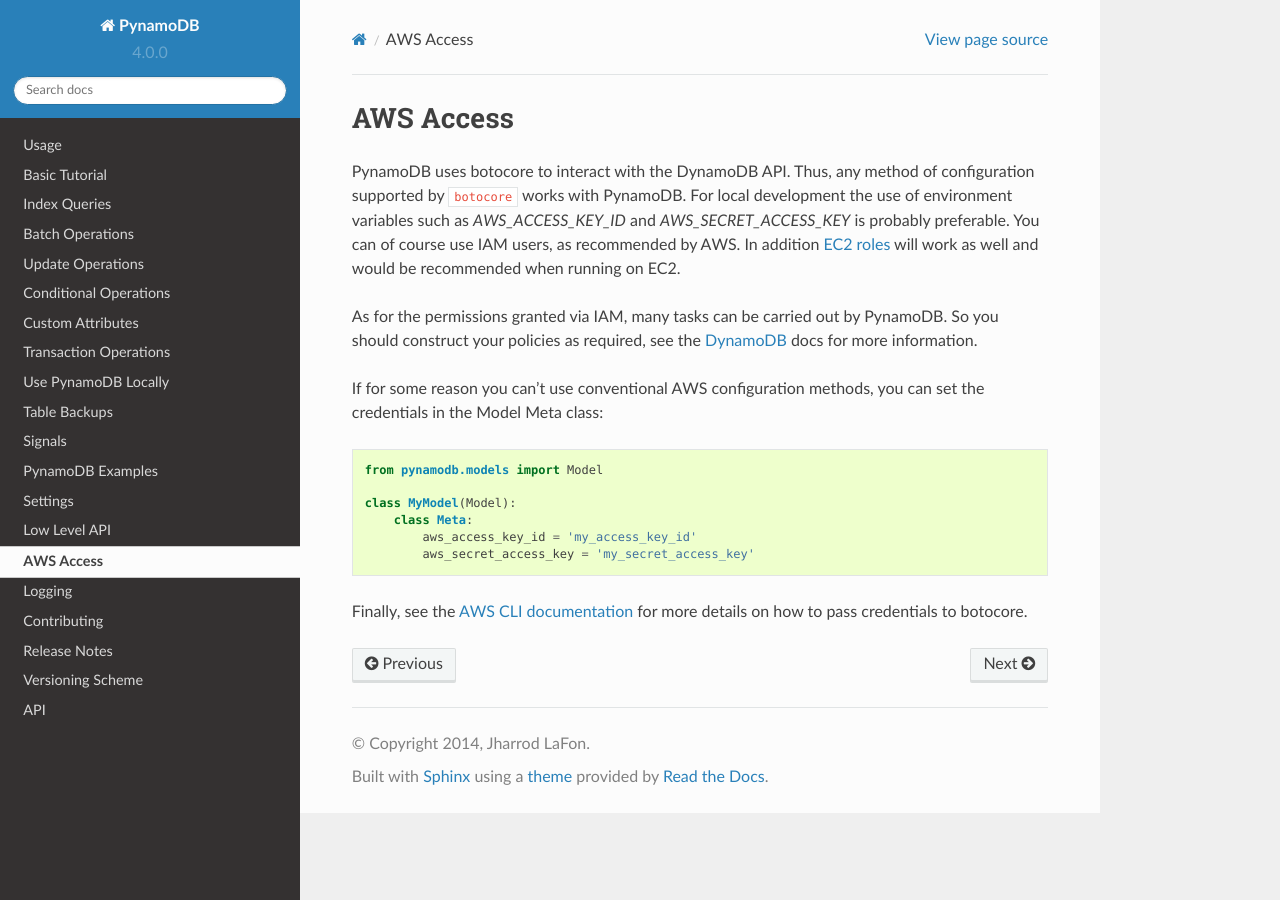
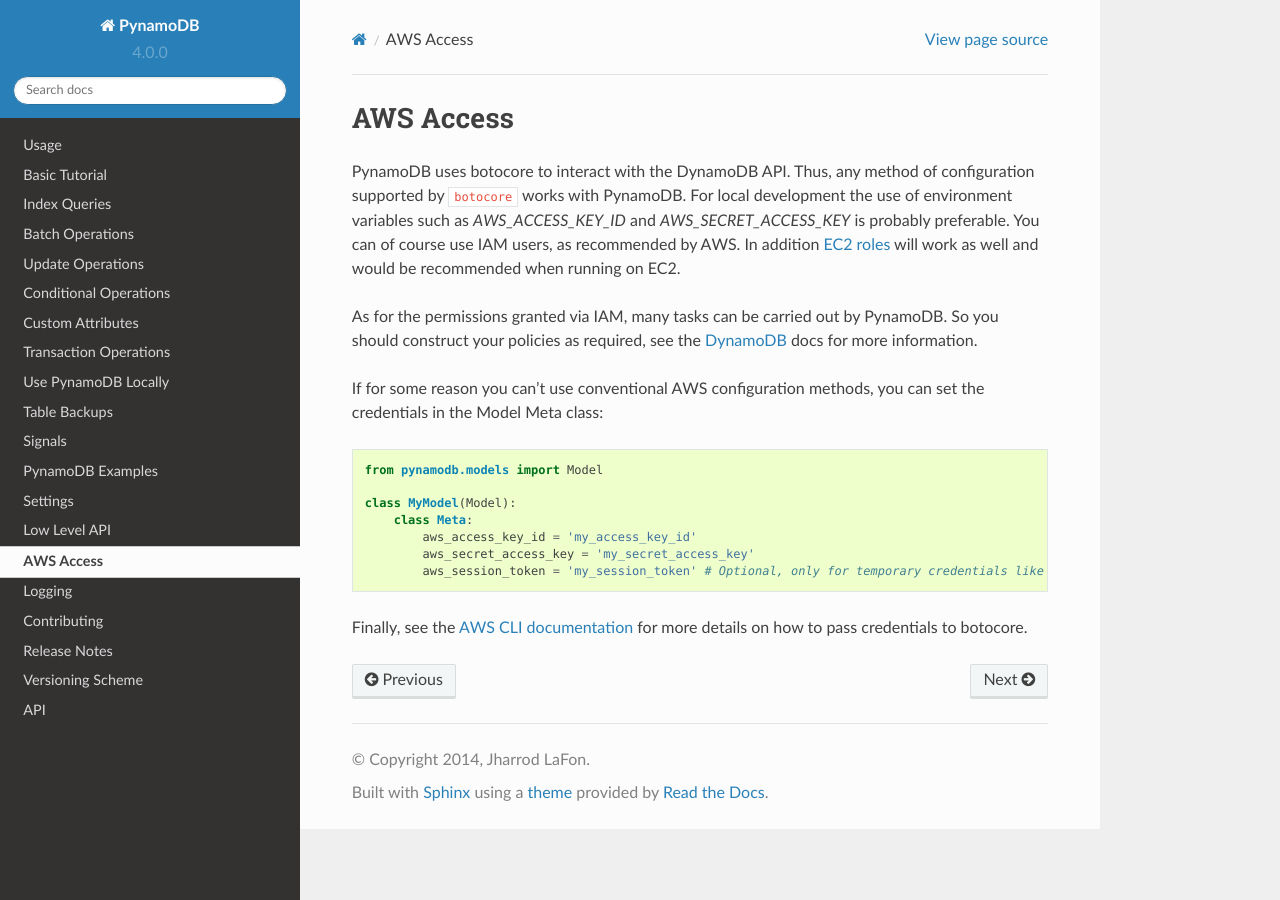
Before and after one commit to pynamodb/PynamoDB, a Sphinx documentation site: the page built from docs/awsaccess.rst, in a window 1280 px wide. Built offline with Sphinx 7.4.7 and the Read the Docs theme 2.0.0, drawn with Linux system fonts in a browser that asks for light colours.

Commit message:
Add documentation for aws_session_token

```diff
--- a/docs/awsaccess.rst
+++ b/docs/awsaccess.rst
@@ -22,6 +22,7 @@
         class Meta:
             aws_access_key_id = 'my_access_key_id'
             aws_secret_access_key = 'my_secret_access_key'
+            aws_session_token = 'my_session_token' # Optional, only for temporary credentials like those received when assuming a role
 
 Finally, see the `AWS CLI documentation <http://docs.aws.amazon.com/cli/latest/userguide/cli-chap-getting-started.html#cli-installing-credentials>`_
 for more details on how to pass credentials to botocore.
```
